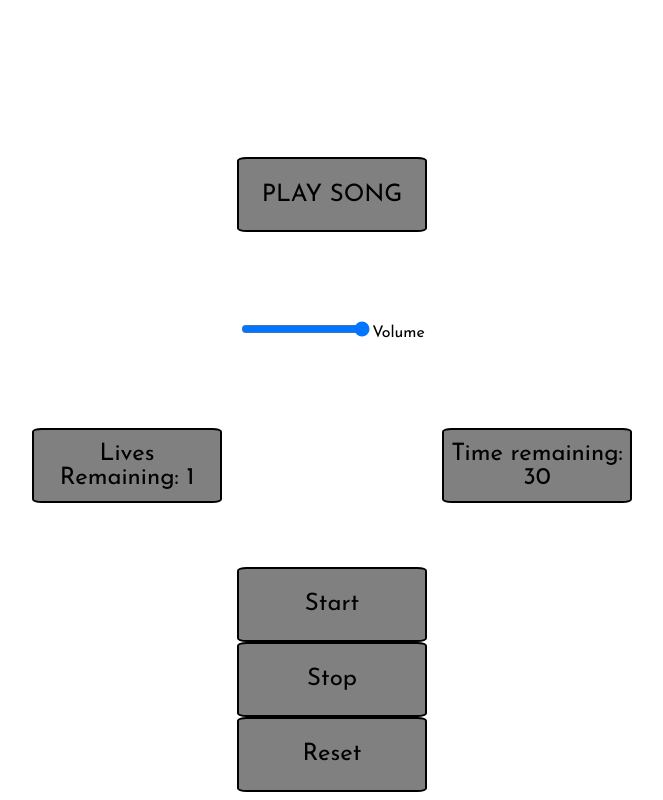
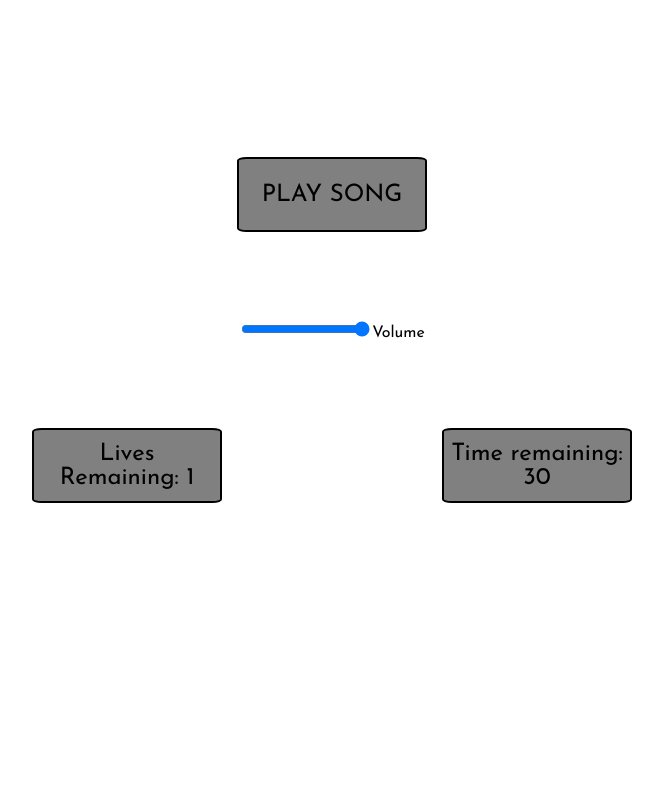
Before and after one commit to GregLFleming/spotify-game, a React app: page /game in a window 1280 px wide. Shown: the part 195-995 px from the top of the page, without its empty margins (308-971 px from the left). After the commit the page ends 800 px from the top, so only its background shows below. Built offline with nearby package versions, Linux system fonts and the light colour scheme.

Commit message:
Dramatically improved timer code

```diff
--- a/src/views/Game.js
+++ b/src/views/Game.js
@@ -1,5 +1,5 @@
 
-import React, { useRef, useEffect, useState } from 'react'
+import React, { useRef, useEffect} from 'react'
 
 import Button from '../components/Button.jsx'
 import Card from '../components/Card.jsx'
@@ -68,9 +68,6 @@ const Game = () => {
     sound.play()
   }
 
-
-
-  //---------Timer Code---------\\
   const handlePlaySong = () => {
     timer.current.start()
     console.log(songToGuess)
@@ -140,13 +137,6 @@ const Game = () => {
     });
   }, []);
 
-
-
-  const startTimer = () => timer.current.start()
-  const stopTimer = () => timer.current.stop()
-  const resetTimer = () => timer.current.reset()
-
-
   //---------JSX---------\\
   return (
     <div>
@@ -179,9 +169,6 @@ const Game = () => {
             </ResultPopup>
             : null}
         </Card>
-        <Button onClick={startTimer}>Start</Button>
-        <Button onClick={stopTimer}>Stop</Button>
-        <Button onClick={resetTimer}>Reset</Button>
       </Container>
     </div>
   )
```
